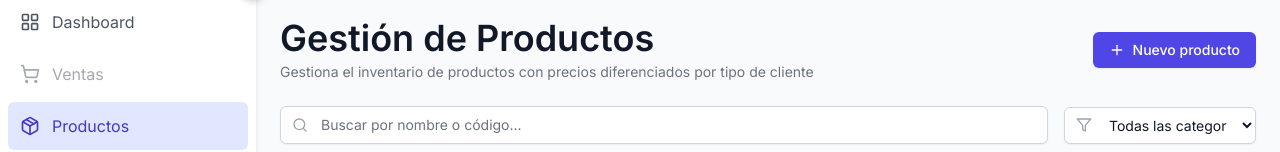
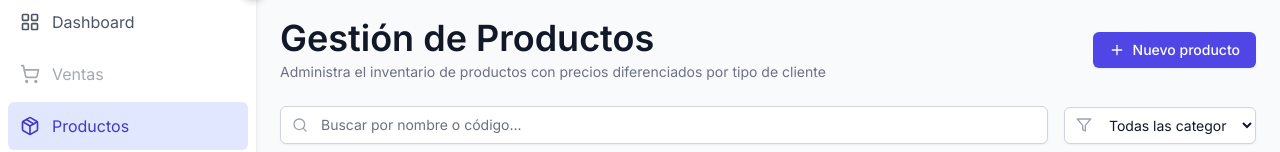
Before and after one commit to Moskzow/StoreControl, a React (Vite) app: page /productos in a window 1280 px wide. Shown: the part 134-286 px from the top of the page. Built offline with nearby package versions, Linux system fonts and the light colour scheme.

Commit message:
Updated Products.tsx

```diff
--- a/src/pages/Products.tsx
+++ b/src/pages/Products.tsx
@@ -206,7 +206,7 @@ function Products() {
         <div>
           <h1 Productos="text-2xl font-bold text-gray-900 dark:text-white">Gestión de Productos</h1>
           <p className="mt-1 text-sm text-gray-500 dark:text-gray-400">
-            Gestiona el inventario de productos con precios diferenciados por tipo de cliente
+            Administra el inventario de productos con precios diferenciados por tipo de cliente
           </p>
         </div>
 
```
